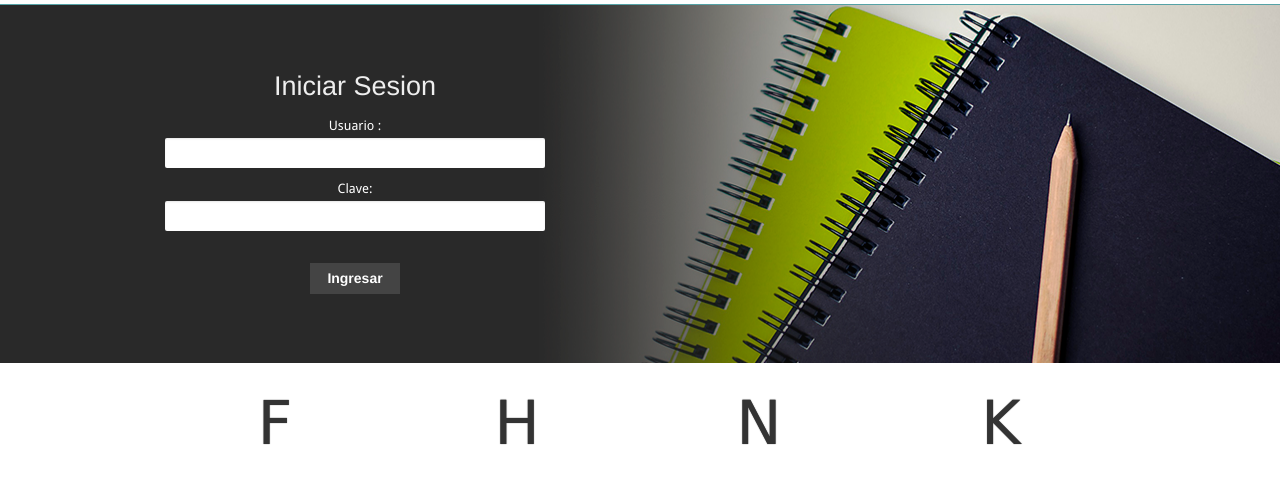
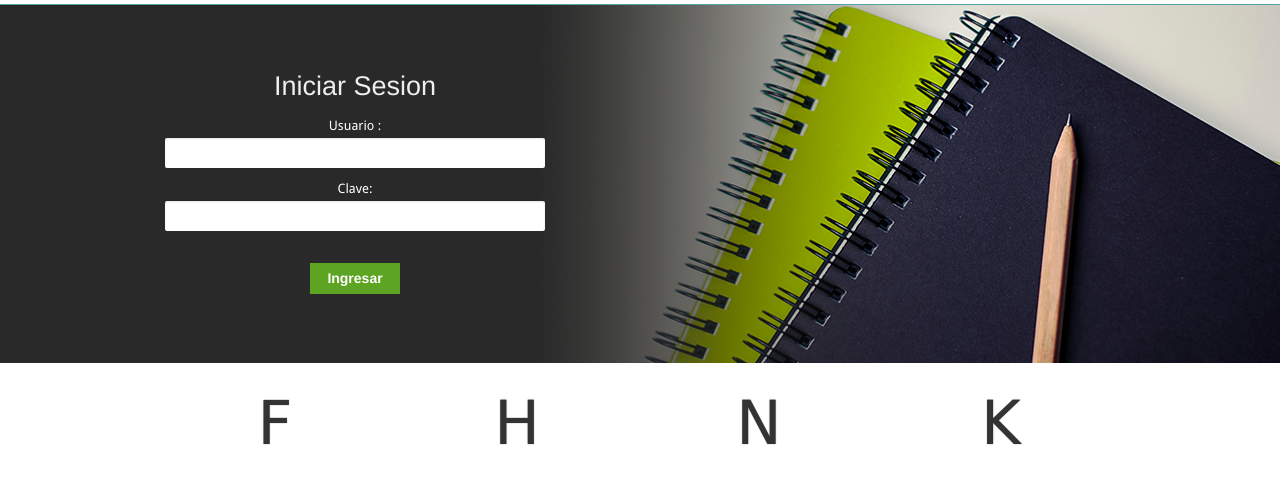
Before and after one commit to nmcantorp/colegios, a PHP site: page / in a window 1280 px wide. Shown: the part 94-581 px from the top of the page. Run offline with PHP 8.4, Linux system fonts and the light colour scheme; grey boxes labelled with a size stand in for pictures from a placeholder-image service; some libraries are stand-ins or nearby versions.

Commit message:
ajuste boton de logueo

```diff
--- a/index.php
+++ b/index.php
@@ -23,7 +23,7 @@
                     </div>
                     </center>
                     <br>
-                    <input name="ingresar" type="submit" class="medium button" value="Ingresar"/>
+                    <input name="ingresar" type="submit" class="success button" value="Ingresar"/>
                 </form>
 				 <!-- <h1>Our Photography Studio</h1>
 				<h3>Lorem Ipsum is simply dummy text of the printing and typesetting industry. Lorem Ipsum has been the industry's standard dummy text ever since the 1500s.</h3>
```
